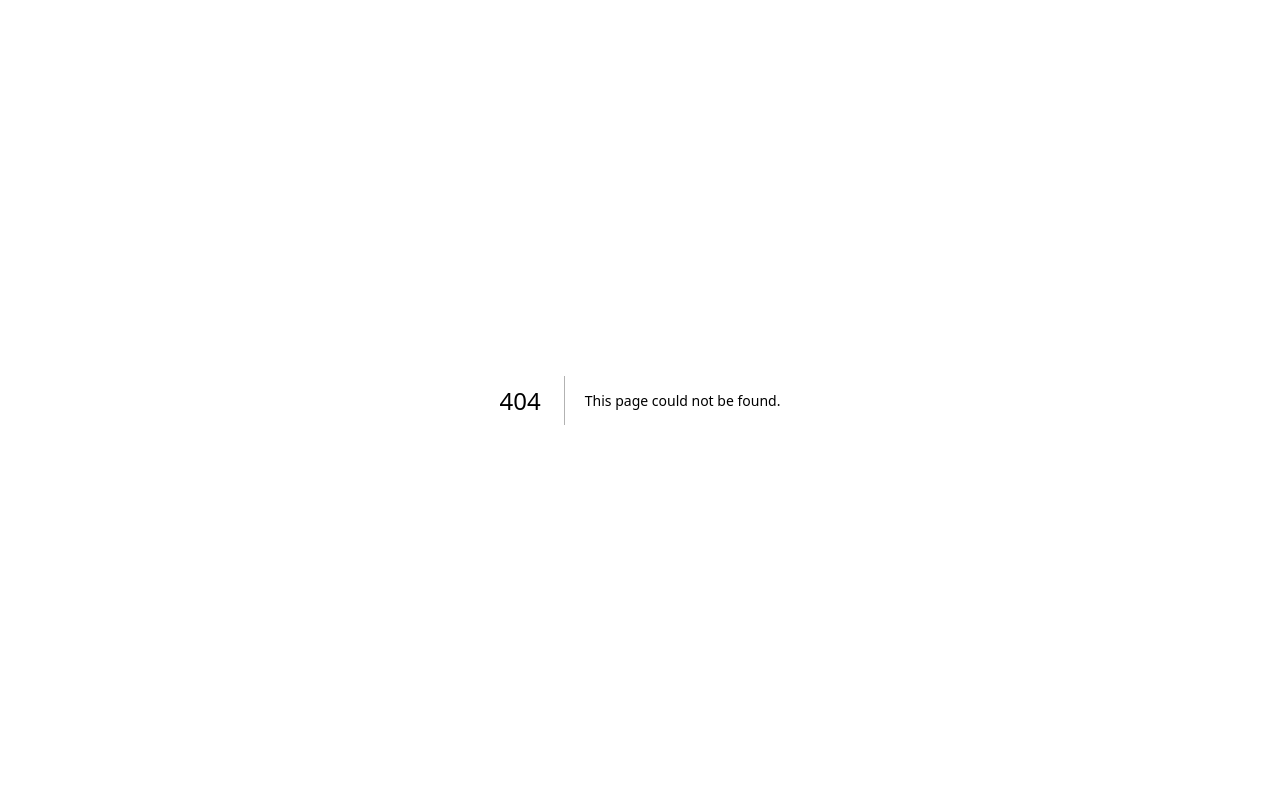
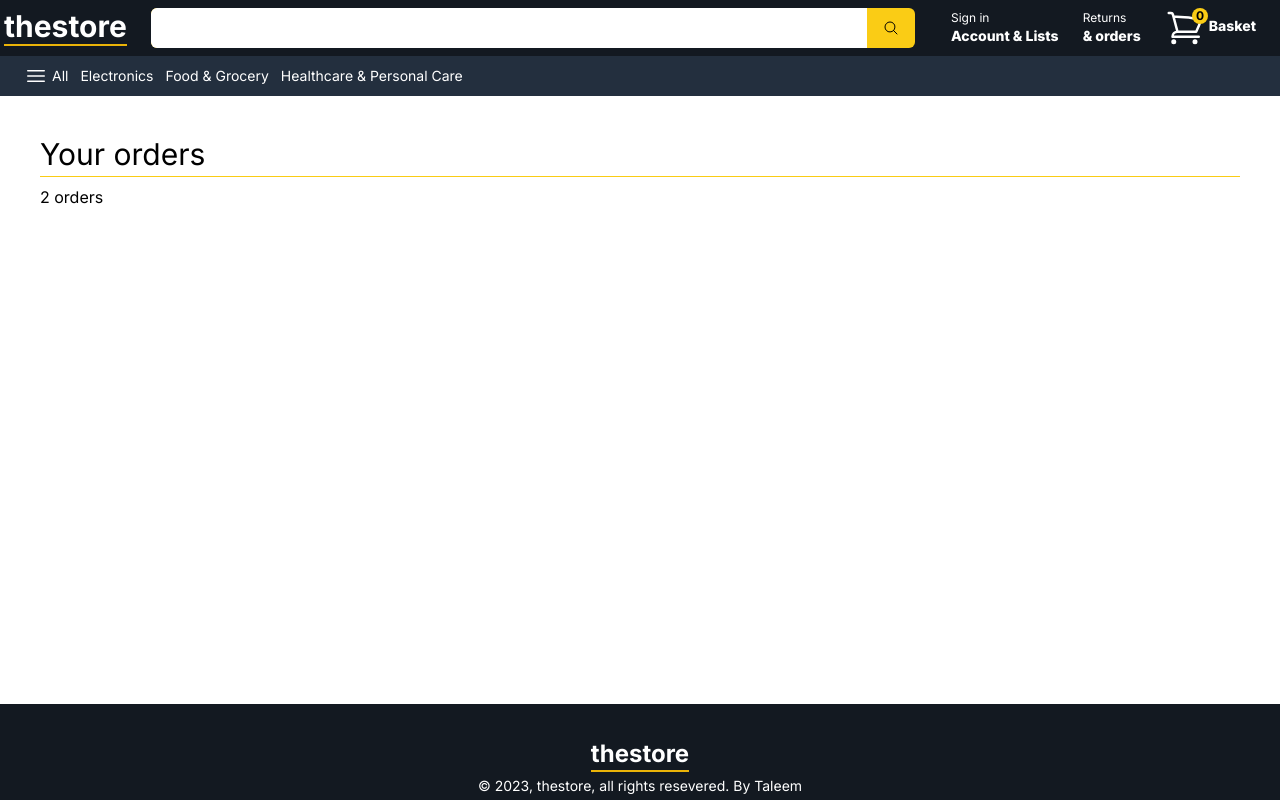
Before and after one commit to Taleemj/fullstack-eCommerce-store, a Next.js app: page /orders in a window 1280 px wide. Before the commit this address had no page. Built offline with nearby package versions, Linux system fonts and the light colour scheme; no server answers.

Commit message:
add orders page

```diff
--- /dev/null
+++ b/app/orders/page.jsx
@@ -0,0 +1,49 @@
+"use client";
+import Header from "@/components/Header";
+import Footer from "@/components/Footer";
+import { getSession, useSession } from "next-auth/react";
+import { db } from "../../firebaseconfig";
+
+const Page = ({ props }) => {
+  const session = useSession();
+  return (
+    <>
+      <Header />
+
+      <main className="mx-w-screen-lg mx-auto p-10">
+        <h1 className="text-3xl border-b mb-2 pb-1 border-yellow-400">
+          Your orders
+        </h1>
+        {session ? (
+          <h2>2 orders</h2>
+        ) : (
+          <h2>please sign in to see your orders</h2>
+        )}
+      </main>
+
+      <Footer />
+    </>
+  );
+};
+
+export default Page;
+
+export async function getServerSideProps(context) {
+  const stripe = require("stripe")(process.env.STRIPE_SECRET_KEY);
+  const session = getSession(context);
+
+  if (!session) {
+    return {
+      props: {},
+    };
+  }
+
+  const stripeOrders = await db
+    .collections("users")
+    .doc(`${session.user.email}`)
+    .collections("orders")
+    .orderBy("timestamp", "desc")
+    .get();
+
+  console.log(stripeOrders);
+}
```
